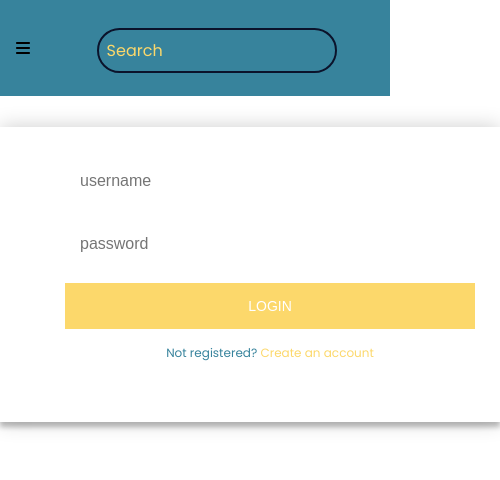
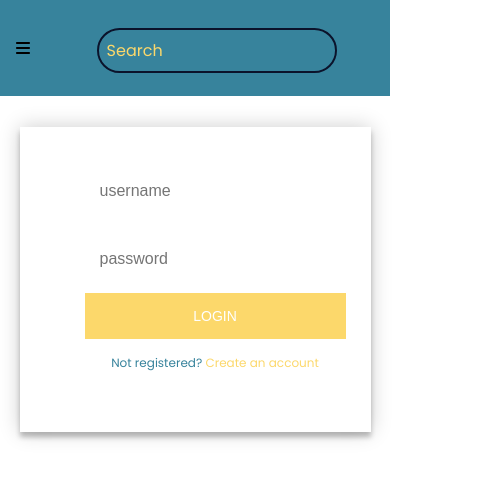
Before and after one commit to ovodima/React-movie-app, a React (Create React App) app: page /account in a window 390 px wide. Shown: the top 480 px of the page, 500 px wide, since content can reach past the window. Built offline with nearby package versions, Linux system fonts and the light colour scheme.

Commit message:
'account'

```diff
--- a/src/Components/js/PageElement/Account.css
+++ b/src/Components/js/PageElement/Account.css
@@ -104,3 +104,25 @@
   .container .info span .fa {
     color: #EF3B3A;
   }
+
+
+  @media screen and (max-width: 768px) {
+    .login-page {
+      width: 90%;
+      height: auto;
+      display: flex;
+      align-items: center;
+      justify-content: center;
+      margin: 0 auto;
+    }
+
+    .form {
+      width: 100%;
+
+    }
+
+    .form input {
+      width: 100%;
+      margin: 10px;
+    }
+  }
--- a/src/Components/js/PageElement/Head.css
+++ b/src/Components/js/PageElement/Head.css
@@ -7,6 +7,7 @@ li {
 }
 
 header {
+    width: 100%;
     display: flex;
     align-items: center;
     justify-content: space-between;
@@ -65,6 +66,7 @@ header {
 
 @media screen and (max-width: 768px){
     header {
+        width: 100%;
         padding: 0.5rem 1rem;
     }
 
```
